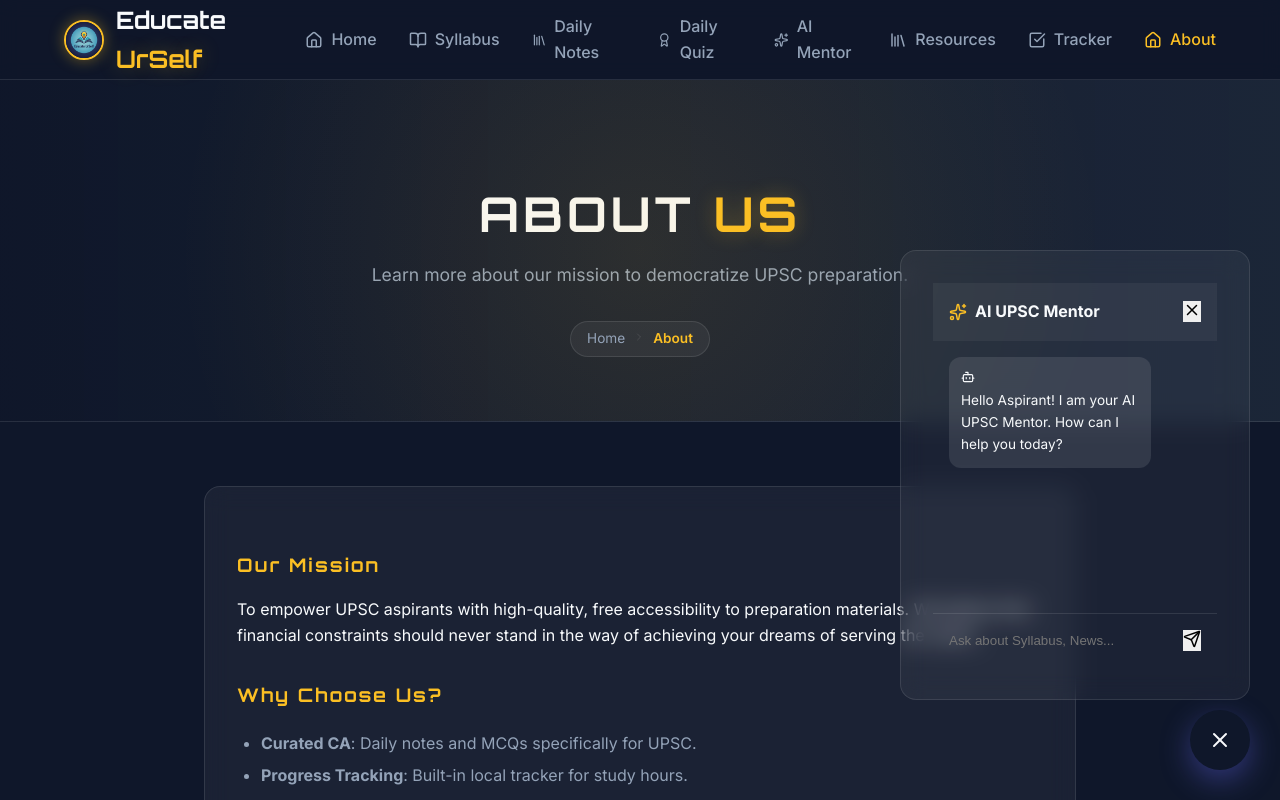
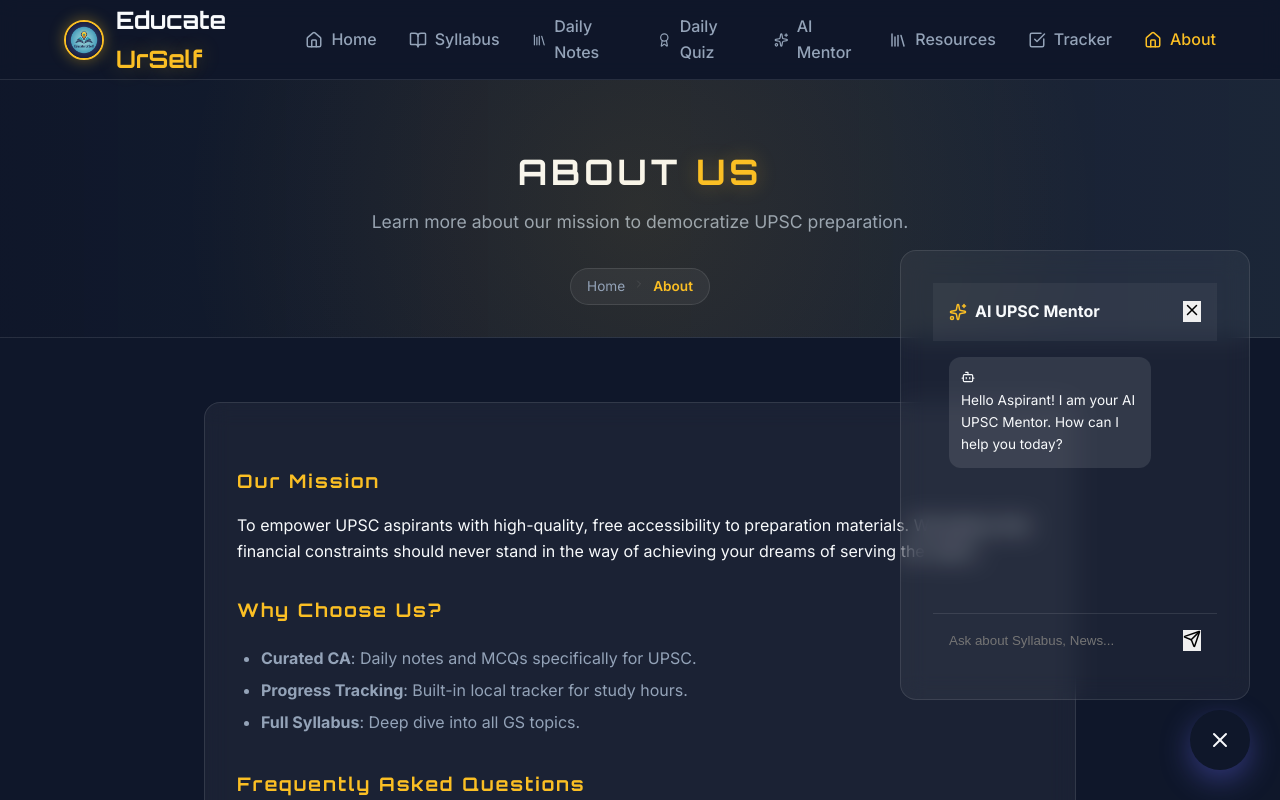
Before and after one commit to educateurself4-crypto/upsc-prep-portal, a React (Vite) app: page /#/about in a window 1280 px wide. Both pictures are taken after a click on the button 1220 px from the left and 740 px from the top of the page. Shown: the top 800 px of the page. Built offline with nearby package versions, Linux system fonts and the light colour scheme; no server answers.

Commit message:
style: reduce header size and replace Archives fallback with actual date

```diff
--- a/src/components/DailyQuiz.jsx
+++ b/src/components/DailyQuiz.jsx
@@ -57,7 +57,7 @@ const DailyQuiz = () => {
 
                 const formatQuiz = (q) => ({
                     ...q,
-                    date: q.date || 'Archives',
+                    date: q.date || new Date().toISOString().split('T')[0],
                     questions: (q.questions || []).map(normalizeQuestion)
                 });
 
@@ -78,7 +78,7 @@ const DailyQuiz = () => {
                             if (!quizGroups[title]) {
                                 quizGroups[title] = {
                                     title: title,
-                                    date: row.Date || 'Archives',
+                                    date: row.Date || new Date().toISOString().split('T')[0],
                                     category: row.Category || 'General',
                                     type: (row.Type || 'daily').toLowerCase(),
                                     questions: []
--- a/src/index.css
+++ b/src/index.css
@@ -1516,7 +1516,7 @@ footer {
 /* Page Header Banner */
 .page-header-banner {
     background: linear-gradient(to right, rgba(15, 23, 42, 0.95), rgba(30, 41, 59, 0.8));
-    padding: 6rem 2rem 4rem;
+    padding: 4rem 2rem 2rem;
     margin-bottom: 0px;
     border-bottom: 1px solid var(--glass-border);
     display: flex;
@@ -1540,7 +1540,7 @@ footer {
 }
 
 .page-header-banner h1 {
-    font-size: 3rem;
+    font-size: 2.2rem;
     margin-bottom: 0.5rem;
     text-transform: uppercase;
     color: var(--text-main);
```
